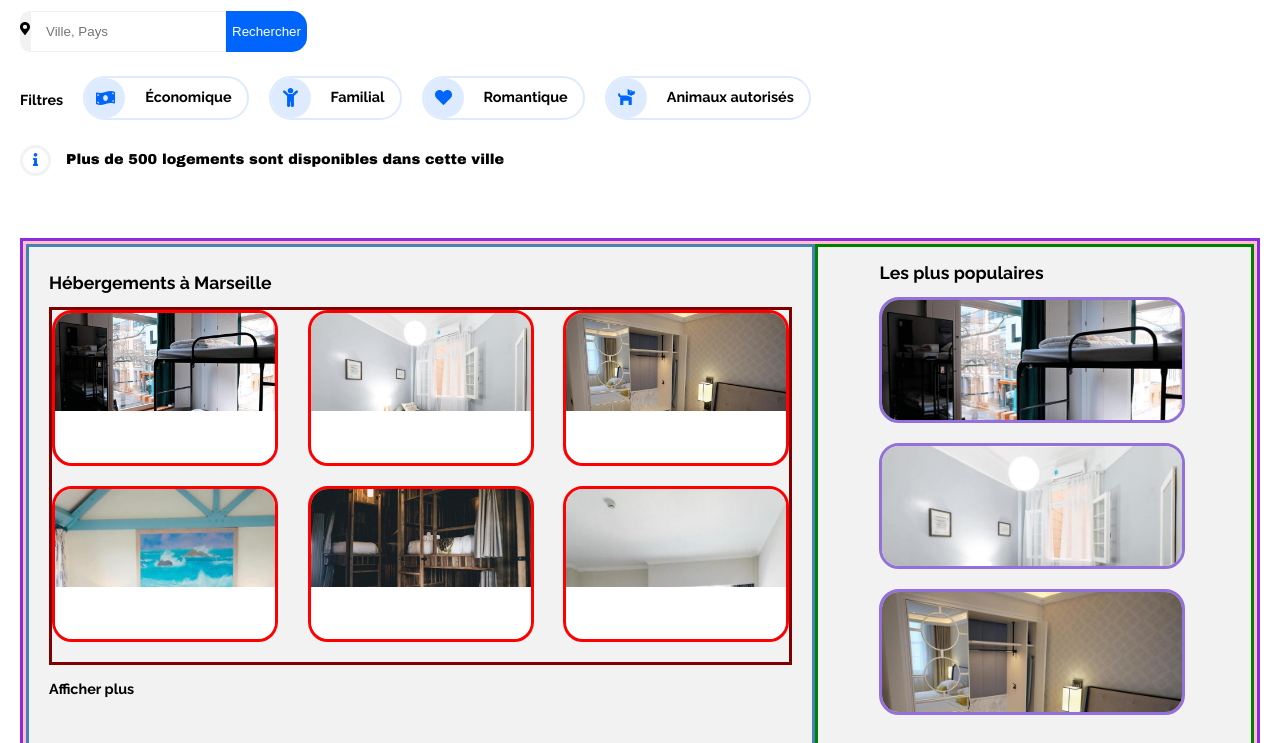
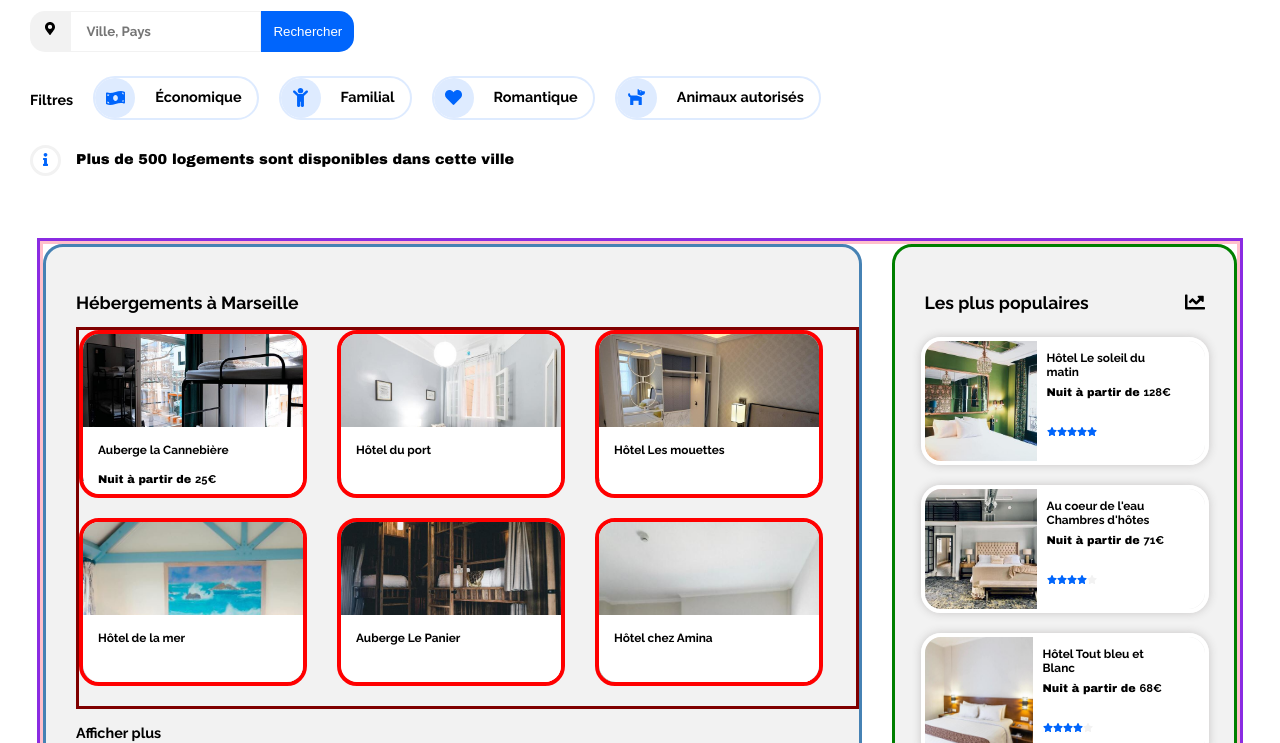
Before and after one commit to toops61/StephaneMaulave_2_29032021, a plain HTML site: page index.html in a window 1280 px wide. Shown: the part 132-875 px from the top of the page. Drawn offline with Linux system fonts and the light colour scheme; a web font is replaced by a local one.

Commit message:
aside finit

```diff
--- a/index.html
+++ b/index.html
@@ -86,44 +86,93 @@
                 <div class="hebergements--city--cards">
                     <div class="cards">
                         <img src="images/hebergements/4_small/marcus-loke-WQJvWU_HZFo-unsplash.jpg" alt="Hôtel la Cannebière">
-                        <div class="cards--legend"></div>
+                        <div class="cards--legend">
+                            <h4>Auberge la Cannebière</h4>
+                            <p>Nuit à partir de <strong>25€</strong></p>
+                        </div>
                     </div>
                     <div class="cards">
                         <img src="images/hebergements/4_small/fred-kleber-gTbaxaVLvsg-unsplash.jpg" alt="Hôtel du port">
-                        <div class="cards--legend"></div>
+                        <div class="cards--legend">
+                            <h4>Hôtel du port</h4>
+                        </div>
                     </div>
                     <div class="cards">
                         <img src="images/hebergements/4_small/reisetopia-B8WIgxA_PFU-unsplash.jpg" alt="Hôtel Les mouettes">
-                        <div class="cards--legend"></div>
+                        <div class="cards--legend">
+                            <h4>Hôtel Les mouettes</h4>
+                        </div>
                     </div>
                     <div class="cards">
                         <img src="images/hebergements/4_small/annie-spratt-Eg1qcIitAuA-unsplash.jpg" alt="Hôtel de la mer">
-                        <div class="cards--legend"></div>
+                        <div class="cards--legend">
+                            <h4>Hôtel de la mer</h4>
+                        </div>
                     </div>
                     <div class="cards">
                         <img src="images/hebergements/4_small/nicate-lee-kT-ZyaiwBe0-unsplash.jpg" alt="Auberge Le Panier">
-                        <div class="cards--legend"></div>
+                        <div class="cards--legend">
+                            <h4>Auberge Le Panier</h4>
+                        </div>
                     </div>
                     <div class="cards">
                         <img src="images/hebergements/4_small/febrian-zakaria-M6S1WvfW68A-unsplash.jpg" alt="Hôtel chez Amina">
-                        <div class="cards--legend"></div>
+                        <div class="cards--legend">
+                            <h4>Hôtel chez Amina</h4>
+                        </div>
                     </div>
                 </div>
-                <h3>Afficher plus</h3>
+                <h3><a href="">Afficher plus</h3></a>
             </section>
             <aside class="hebergements--popular">
-                <h2>Les plus populaires</h2>
-                <div class="cards-popular">
-                    <img src="images/hebergements/4_small/marcus-loke-WQJvWU_HZFo-unsplash.jpg" alt="Hôtel la Cannebière">
-                    <div class="popular--legend"></div>
+                <div class="hebergements--popular--title">
+                    <h2>Les plus populaires</h2>
+                    <img src="images/icons/chart-line-solid.svg" alt="progress">
                 </div>
                 <div class="cards-popular">
-                    <img src="images/hebergements/4_small/fred-kleber-gTbaxaVLvsg-unsplash.jpg" alt="Hôtel du port">
-                    <div class="popular--legend"></div>
+                    <img src="images/hebergements/4_small/emile-guillemot-Bj_rcSC5XfE-unsplash.jpg" alt="Hôtel Le soleil du matin" class="cards-popular--img">
+                    <div class="popular--legend">
+                        <h4>Hôtel Le soleil du<br>matin</h4>
+                        <p>Nuit à partir de <strong>128€</strong></p>
+                        <br />
+                        <div class="stars-bar">
+                            <img src="images/icons/blue-star-solid.svg" alt="blue star">
+                            <img src="images/icons/blue-star-solid.svg" alt="blue star">
+                            <img src="images/icons/blue-star-solid.svg" alt="blue star">
+                            <img src="images/icons/blue-star-solid.svg" alt="blue star">
+                            <img src="images/icons/blue-star-solid.svg" alt="blue star">
+                        </div>
+                    </div>
                 </div>
                 <div class="cards-popular">
-                    <img src="images/hebergements/4_small/reisetopia-B8WIgxA_PFU-unsplash.jpg" alt="Hôtel Les mouettes">
-                    <div class="popular--legend"></div>
+                    <img src="images/hebergements/4_small/aw-creative-VGs8z60yT2c-unsplash.jpg" alt="Au coeur de l'eau" class="cards-popular--img">
+                    <div class="popular--legend">
+                        <h4>Au coeur de l'eau<br>Chambres d'hôtes</h4>
+                        <p>Nuit à partir de <strong>71€</strong></p>
+                        <br />
+                        <div class="stars-bar">
+                            <img src="images/icons/blue-star-solid.svg" alt="blue star">
+                            <img src="images/icons/blue-star-solid.svg" alt="blue star">
+                            <img src="images/icons/blue-star-solid.svg" alt="blue star">
+                            <img src="images/icons/blue-star-solid.svg" alt="blue star">
+                            <img src="images/icons/grey-star-solid.svg" alt="grey star">
+                        </div>
+                    </div>
+                </div>
+                <div class="cards-popular">
+                    <img src="images/hebergements/4_small/febrian-zakaria-sjvU0THccQA-unsplash.jpg" alt="Hôtel Tout bleu et Blanc" class="cards-popular--img">
+                    <div class="popular--legend">
+                        <h4>Hôtel Tout bleu et<br>Blanc</h4>
+                        <p>Nuit à partir de <strong>68€</strong></p>
+                        <br />
+                        <div class="stars-bar">
+                            <img src="images/icons/blue-star-solid.svg" alt="blue star">
+                            <img src="images/icons/blue-star-solid.svg" alt="blue star">
+                            <img src="images/icons/blue-star-solid.svg" alt="blue star">
+                            <img src="images/icons/blue-star-solid.svg" alt="blue star">
+                            <img src="images/icons/grey-star-solid.svg" alt="grey star">
+                        </div>
+                    </div>
                 </div>
             </aside>
         </article>
--- a/style.css
+++ b/style.css
@@ -9,8 +9,10 @@
 }
 
 body {
-    margin: 0 20px;
+    margin: 0 30px;
     font-family: 'Raleway', "Arial Black", Arial, Verdana, sans-serif;
+    display: flex;
+    flex-direction: column;
 }
 
 h2 {
@@ -23,6 +25,11 @@ h3 {
     font-family: 'Raleway Bold';
 }
 
+h4 {
+    font-size: 0.74em;
+    font-family: 'Raleway Bold';
+}
+
 p {
     font-size: 0.9em;
 }
@@ -32,6 +39,15 @@ a {
     color: black;
 }
 
+strong {
+    font-family: 'Raleway bold';
+}
+
+main p {
+    font-size: 0.7em;
+}
+
+/* ------------------------------ header ------------------------------ */
 header {
     position: relative;
     margin-bottom: 20px;
@@ -93,9 +109,9 @@ header {
     margin-top: -10px;
 }
 
-/* search bar */
+/* city search bar */
 .search {
-    width: 35%;
+    width: 40%;
     height: 13%;
     margin-bottom: 3%;
     display: flex;
@@ -113,6 +129,7 @@ header {
     flex: 4;
     border: 1px solid #F2F2F2;
     padding-left: 15px;
+    font-family: 'Raleway Bold';
 }
 
 .search_btn {
@@ -198,19 +215,21 @@ header {
     margin-top: 20%;
 }
 
-/* Main section with "hébergements" */
+/* ------------------------------ Main section with "hébergements" ------------------------------ */
 main {
     position: relative;
+    align-self: center;
     display: flex;
     flex-direction: column;
     border: solid blueviolet;
     height: 1200px;
+    width: 1200px;
 }
 
 #hebergements {
     display: flex;
     border: solid pink;
-    height: 50%;
+    height: 47%;
 }
 
 .hebergements--city {
@@ -218,72 +237,116 @@ main {
     background-color: #F2F2F2;
     display: flex;
     flex-direction: column;
-    flex: 2;
-    padding: 10px 20px;
+    flex: 20;
+    padding: 30px 30px 0px;
+    margin-right: 30px;
+    border-radius: 20px;
 }
 
 .hebergements--city--cards {
     display: flex;
     flex-wrap: wrap;
-    justify-content: space-between;
     border: solid maroon;
+    margin-right: -30px;
 }
 
 .cards {
     width: 220px;
-    height: 150px;
-    border: solid red;
+    height: 160px;
+    border: 4px solid red;
     position: relative;
     border-radius: 20px;
     overflow: hidden;
     margin-bottom: 20px;
+    margin-right: 30px;
 }
 
 .cards img {
     width: 100%;
-    margin-bottom: 20px;
 }
 
 .cards--legend {
     position: absolute;
     bottom: 0;
     width: 100%;
-    height: 35%;
+    height: 42%;
     background-color: white;
     border-radius: 0 0 17px 17px;
+    padding-left: 15px;
 }
 
+.hebergements--city a:hover {
+    color: #0065FC;
+}
+/* les plus populaires : aside */
 .hebergements--popular {
+    padding-top: 30px;
+    background-color: #F2F2F2;
+    flex: 9;
+    align-items: center;
+    display: flex;
+    flex-direction: column;
     border: solid green;
-    background-color: #F2F2F2;
-    flex: 1;
-    padding-left: 5%;
+    border-radius: 20px;
+}
+
+.hebergements--popular--title {
+    width: 280px;
+    display: flex;
+    justify-content: space-between;
+    margin-bottom: 10px;
+}
+
+.hebergements--popular--title img {
+    width: 20px;
 }
 
 .cards-popular {
-    width: 300px;
+    width: 280px;
     height: 120px;
-    border: solid mediumpurple;
-    position: relative;
+    border: 4px solid white;
     border-radius: 20px;
     overflow: hidden;
     margin-bottom: 20px;
+    display: flex;
+    box-shadow: 0px 0px 10px rgb(199, 197, 197);
 }
 
-.cards-popular img {
-    width: 100%;
-    margin-bottom: 20px;
+.cards-popular--img {
+    width: 40%;
+    height: 120px;
+    object-fit: cover;
 }
 
 .popular--legend {
-    position: absolute;
-    right: 0;
-    width: 70%;
+    width: 60%;
     height: 100%;
     background-color: white;
-    border-radius: 0 0 17px 17px;
+    border-radius: 0 17px 17px 0;
+    padding-left: 10px;
+    display: flex;
+    flex-direction: column;
 }
 
+.popular--legend h4 {
+    margin-top: 10px;
+}
+
+.popular--legend p {
+    margin-top: -10px;
+}
+
+.stars-bar {
+    width: 50px;
+    display: flex;
+}
+
+.stars-bar img {
+    width: 10px;
+}
+
+/* ------------------------------ Section2 ancre activities ------------------------------ */
 #activites {
-    border: gold;
+    border: solid gold;
+    height: 50%;
 }
```
Also changed, not shown: images/icons/blue-star-solid.svg (added), images/icons/chart-line-solid.svg (added), images/icons/grey-star-solid.svg (added), images/icons/star-solid.svg (added).
